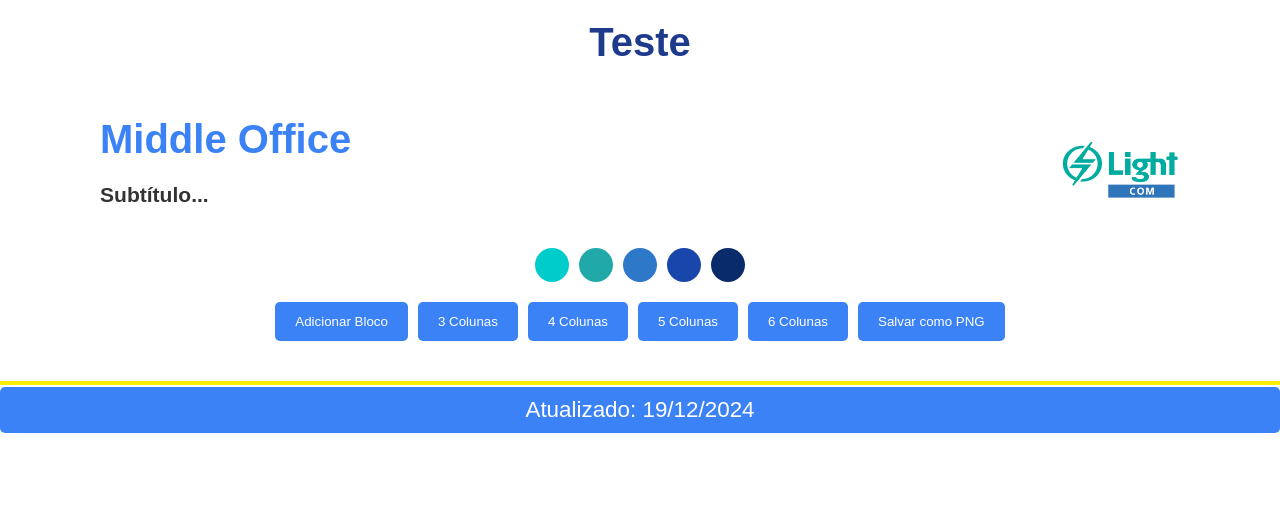
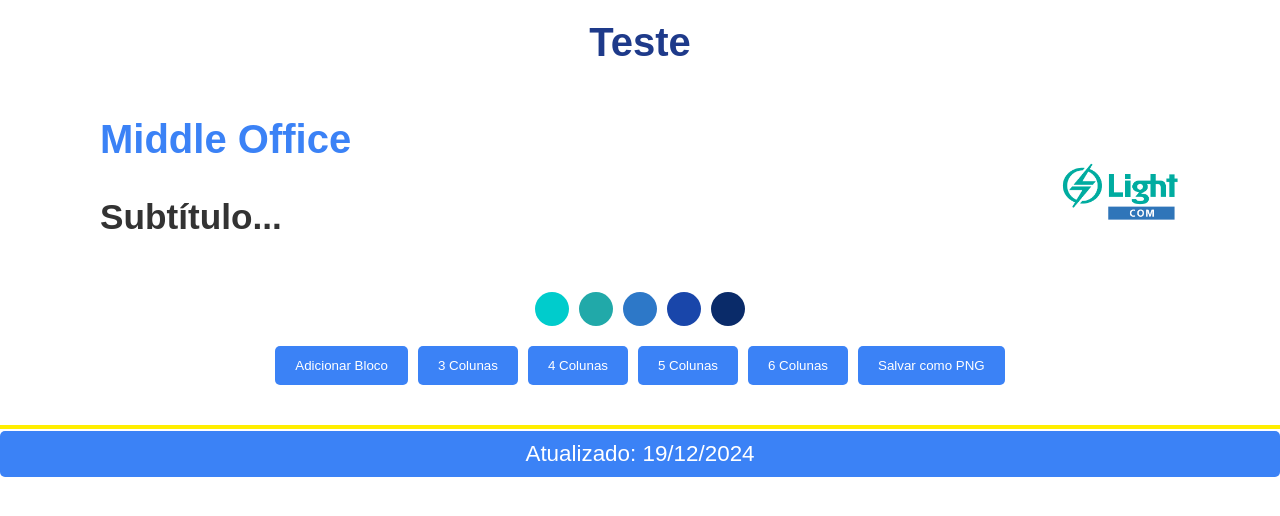
Before and after one commit to Lucasdsr04/tabelameteorologia, a plain HTML site: page index.html in a window 1280 px wide. Drawn offline with nearby package versions, Linux system fonts and the light colour scheme.

Commit message:
Update index.html

```diff
--- a/index.html
+++ b/index.html
@@ -23,6 +23,10 @@
 
         h2 {
             font-size: 2.5rem;
+        }
+
+        h3 {
+            font-size: 2.2rem;
         }
 
         .header {
```
